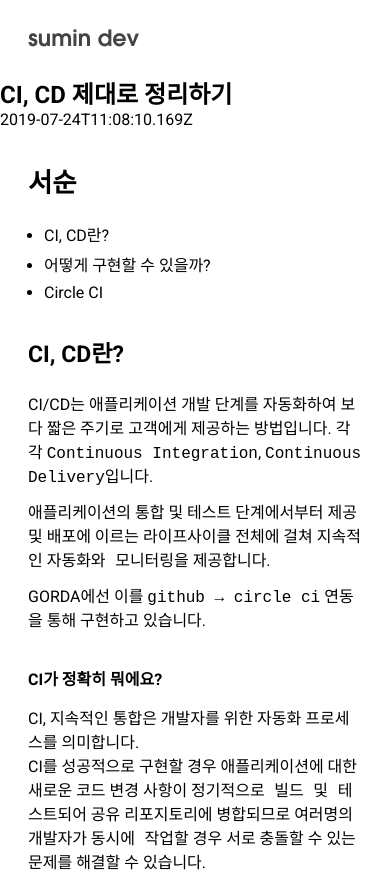
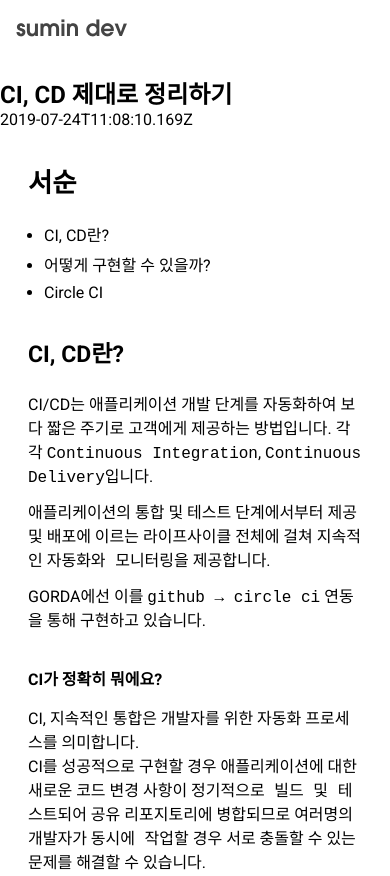
Before and after one commit to greatSumini/greatSumini.github.io, a Gatsby site: page /2019-07-27-TIL/ in a window 390 px wide. Shown: the top 876 px of the page. Built offline with nearby package versions, Linux system fonts and the light colour scheme; Gatsby itself is replaced by a stand-in of ours.

Commit message:
fix: :lipstick: fix GNB media query bug

```diff
--- a/src/components/organisms/GNB.tsx
+++ b/src/components/organisms/GNB.tsx
@@ -47,7 +47,7 @@ export default function GNB({ isMain }: GNBProps) {
   );
 }
 
-const StyledHeader = React.memo(styled.header`
+const StyledHeader = styled.header`
   position: fixed;
   top: 0;
   left: 0;
@@ -64,14 +64,12 @@ const StyledHeader = React.memo(styled.header`
   ${(props: { isScrolled: boolean; isMain: boolean }) =>
     `
     background: ${props.isScrolled && BACKGROUND_BLACK};
-
-    ${theme.media.tablet`
-      height: 55px;
-      padding: 0 16px;
-      ${!props.isMain && 'box-shadow: 0 4px 8px 0 rgba(0, 0, 0, 0.24);'}
-    `}
   `}
-`);
+  ${theme.media.tablet`
+    height: 55px;
+    padding: 0 16px;
+  `}
+`;
 
 const StyledP = styled.p`
   && {
```
